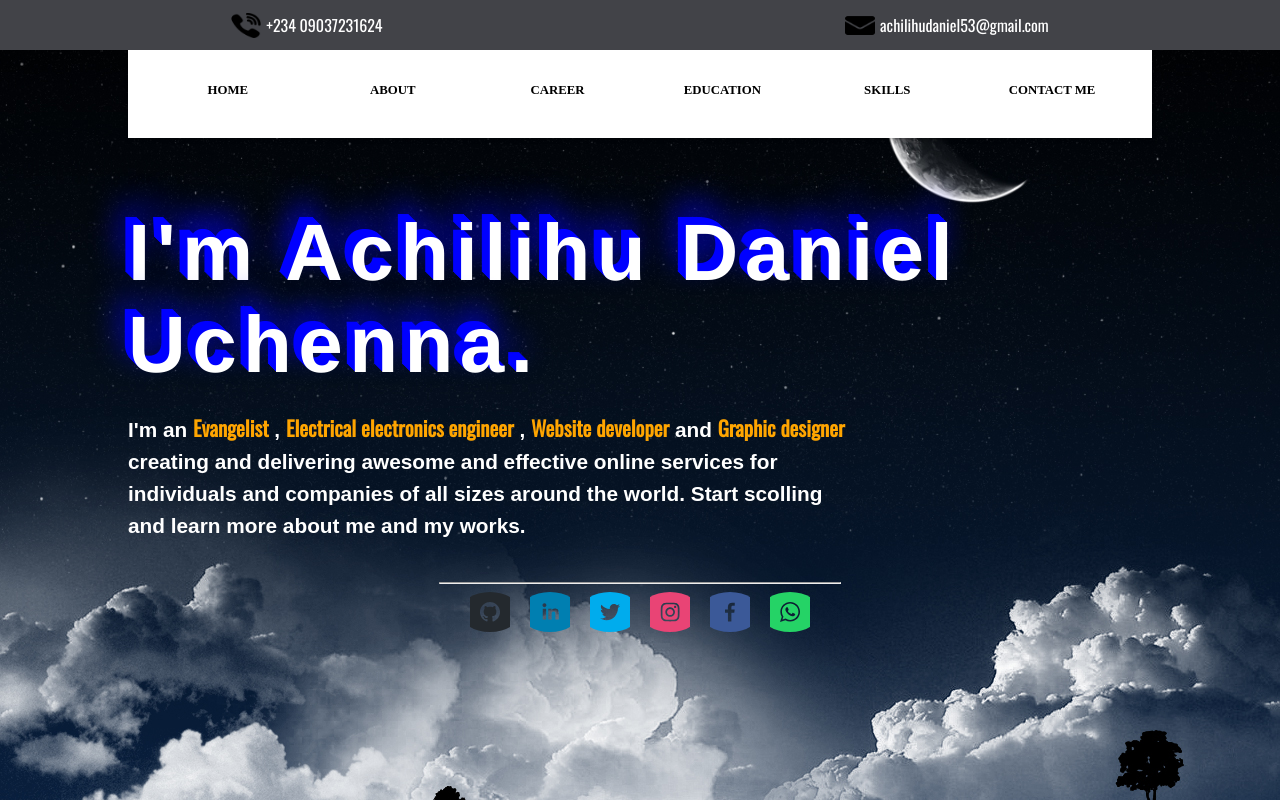
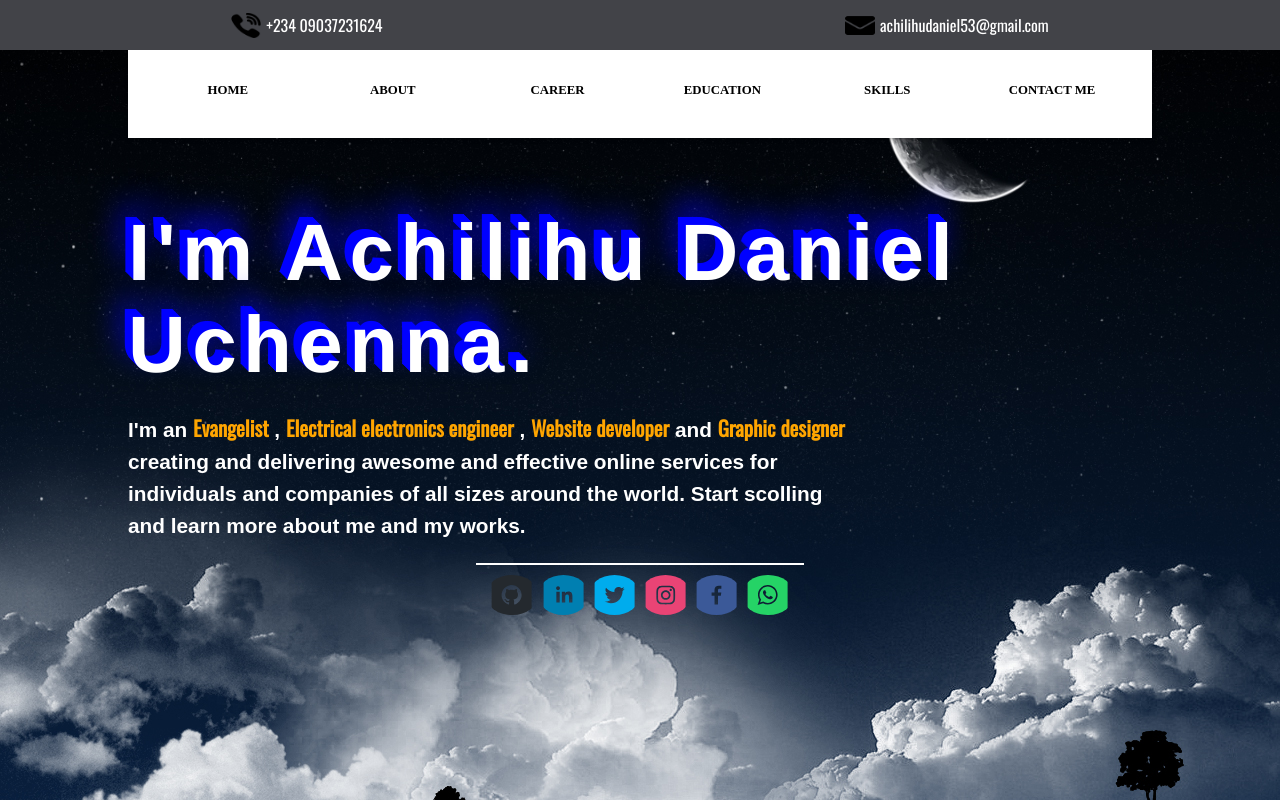
Before and after one commit to Achilihudaniel07/unofficial-portfolio, a React (Create React App) app: page / in a window 1280 px wide. Shown: the top 800 px of the page. Built offline with nearby package versions, Linux system fonts and the light colour scheme.

Commit message:
chore: making links small

```diff
--- a/src/pages/homePage/HomePage.css
+++ b/src/pages/homePage/HomePage.css
@@ -45,12 +45,12 @@
     font-style: normal;
 }
 
-.home-info hr{
-    margin-top: 40px;
-    width: 400px;
-}
 
 .social-links{
+    width: 30%;
+    padding: 10px;
+    margin: 0 auto;
+    border-top: 2px solid white;
     display: flex;
     justify-content: center;
 }
--- a/src/pages/homePage/HomePage.jsx
+++ b/src/pages/homePage/HomePage.jsx
@@ -23,7 +23,6 @@ function HomePage() {
                         </p>
                     </div>
 
-                    <hr />
                     <div className="social-links">
 
                         <SocialIcon url="https://github.com/Achilihudaniel07" target="_blank"  rel='noopener noreferrer' style={{width:"60px", height: "40px"}} />
```
